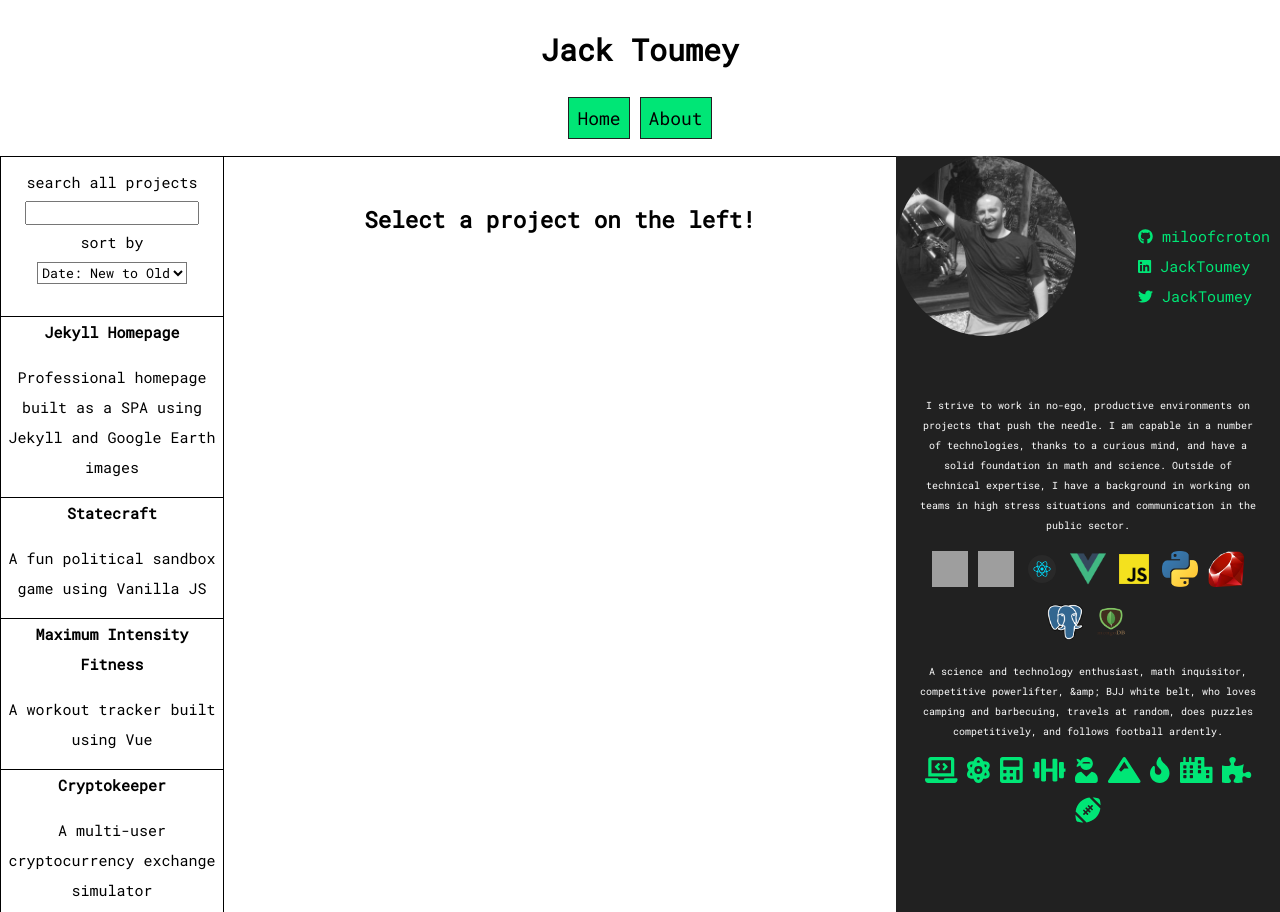
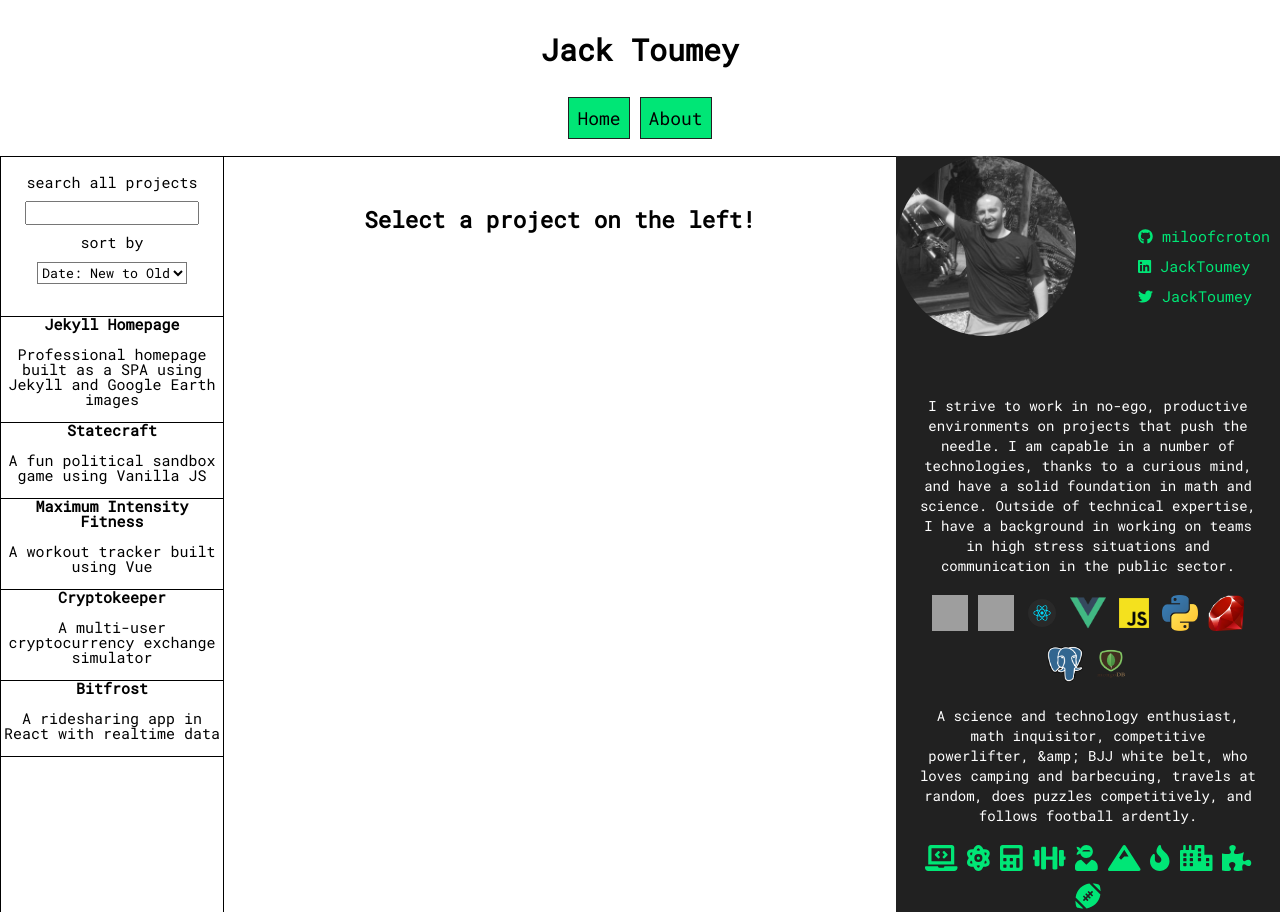
Before and after one commit to miloofcroton/gats, a Gatsby site: page /work in a window 1280 px wide. Shown: the top 912 px of the page. Built offline with nearby package versions, Linux system fonts and the light colour scheme; Gatsby itself is replaced by a stand-in of ours; grey boxes are pictures that could not be loaded.

Commit message:
fixed bug with projectpanel not creating scrollbar

```diff
--- a/src/components/work/profile/bio/index.js
+++ b/src/components/work/profile/bio/index.js
@@ -7,7 +7,7 @@ const BioWrapper = styled.div`
 
   margin: 20px;
   line-height: 2rem;
-  font-size: 1rem;
+  font-size: 1.4rem;
   font-family: 'Roboto', sans-serif;
 
   svg {
--- a/src/components/work/projects/panel/projectList/index.js
+++ b/src/components/work/projects/panel/projectList/index.js
@@ -8,6 +8,7 @@ const ProjectListWrapper = styled.ul`
   padding: 0px;
   width: 100%;
   overflow: auto;
+  line-height: 1;
 `;
 
 const ProjectList = ({ projects, selected, onSelect }) => {
```
